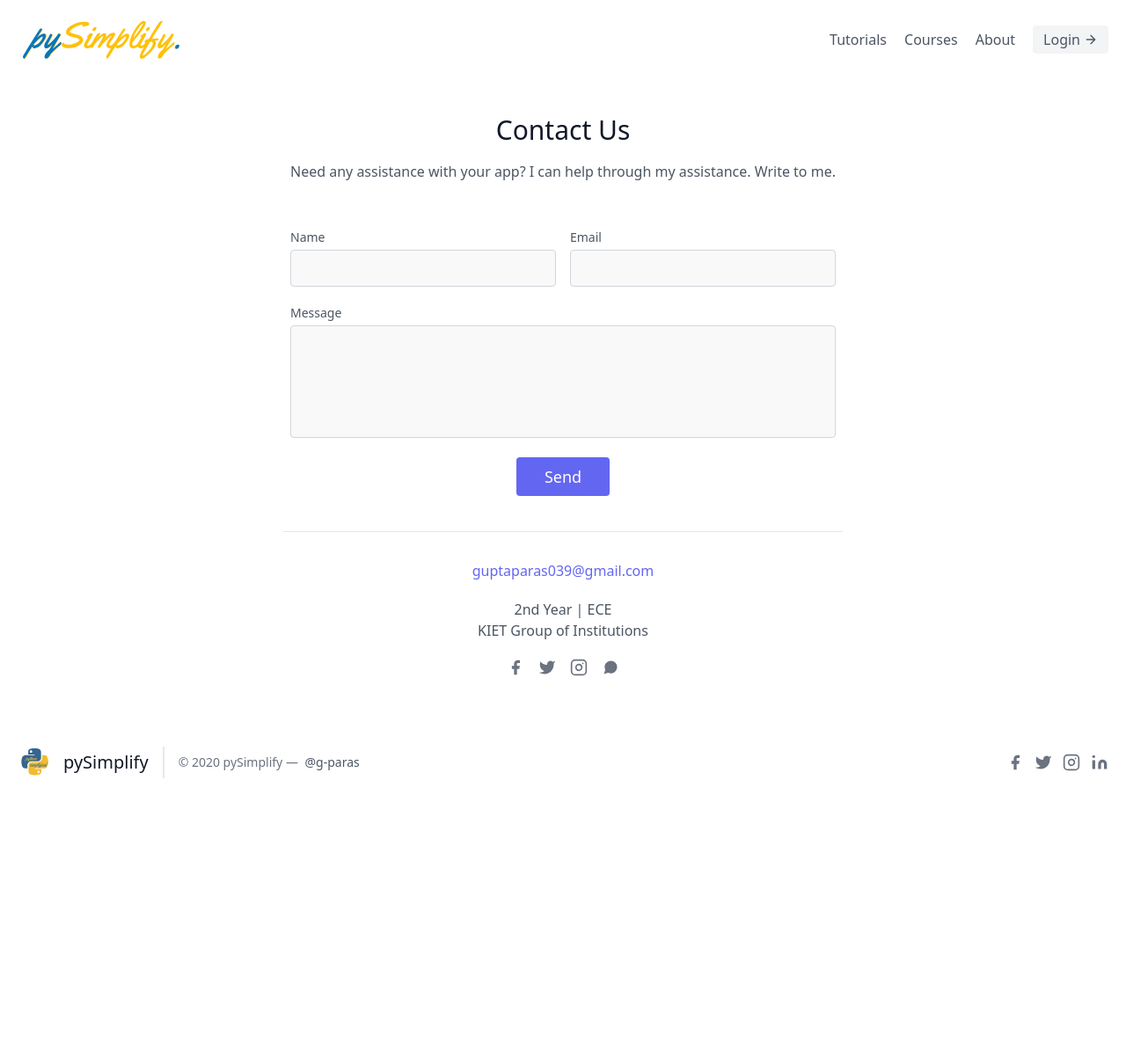
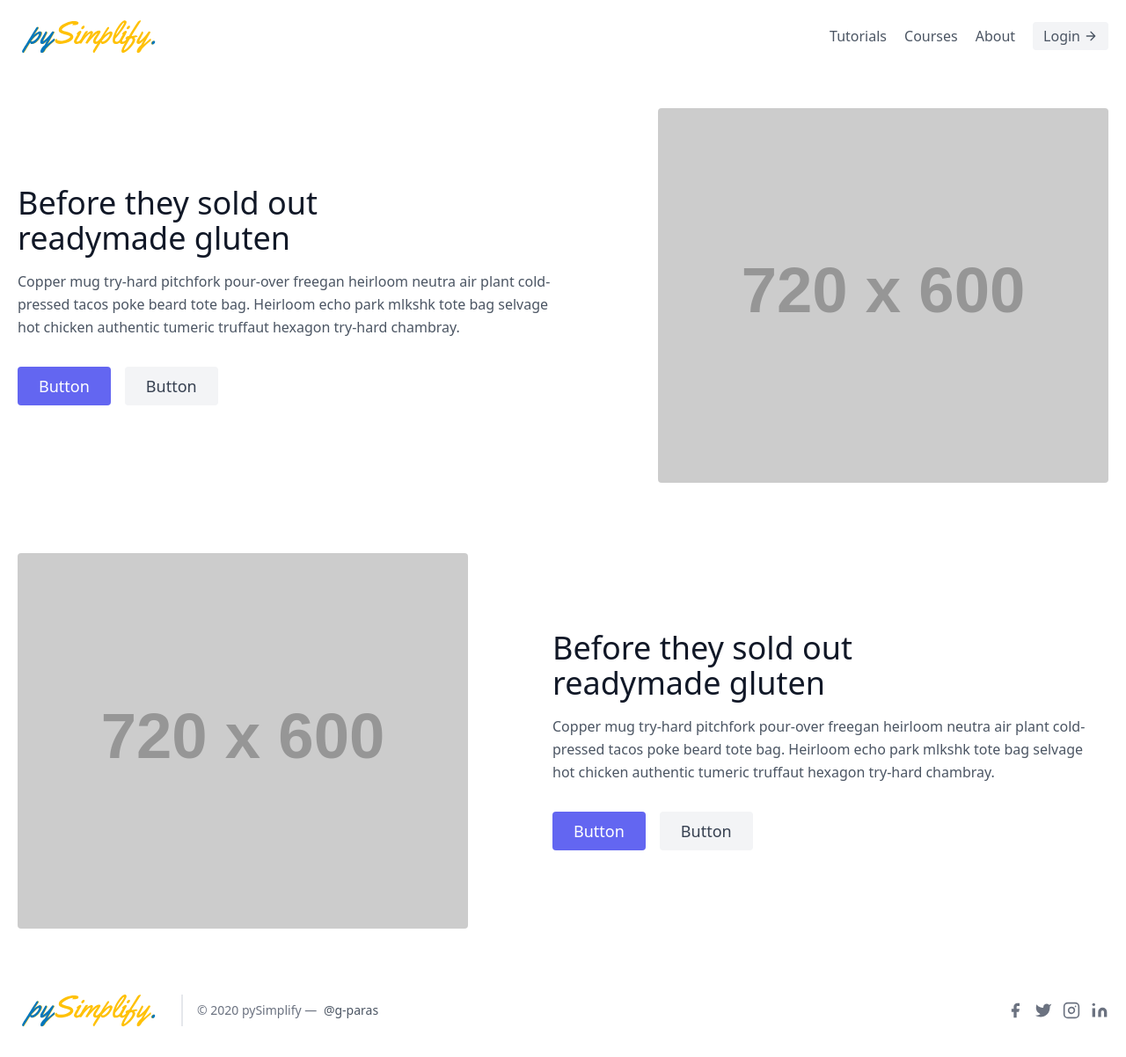
Before and after one commit to g-paras/pysimplify, a Flask app: page / in a window 1280 px wide. Shown: the whole page at 88% size. Before the commit the page ends 885 px from the top, so only its background shows below. Run offline with Flask 2, Linux system fonts and the light colour scheme; grey boxes labelled with a size stand in for pictures from a placeholder-image service; some libraries are stand-ins or nearby versions.

Commit message:
added more html and enhance file structure

```diff
--- a/source/__init__.py
+++ b/source/__init__.py
@@ -5,11 +5,6 @@ def create_app():
     app = Flask(__name__)
 
     app.config.from_pyfile('settings.py')
-
-    # default route to home page
-    @app.route('/')
-    def home():
-        return render_template('index.html')
 
     @app.route('/sometest')
     def some_test():
@@ -37,4 +32,7 @@ def create_app():
     from .routes import courses
     app.register_blueprint(courses.courses)
 
+    from .routes import tutorials
+    app.register_blueprint(tutorials.tuts)
+
     return app
--- a/source/routes/views.py
+++ b/source/routes/views.py
@@ -1,8 +1,13 @@
 from flask import Blueprint, render_template
 
-home = Blueprint('home', __name__, url_prefix='/home')
+home = Blueprint('home', __name__)
 
 
 @home.route('/')
 def index():
-    return render_template('home.html')
+    return render_template('index.html')
+
+
+@home.route('/about')
+def about():
+    return render_template('about.html')
--- a/source/templates/index.html
+++ b/source/templates/index.html
@@ -1,136 +1,88 @@
 {% extends "layout.html" %} {% block title %} pySimplify {% endblock %} {% block
 content %}
-
-<!-- -----------------------------------------contact form--------------------------------------  -->
-<!-- -----------------------------------------contact form--------------------------------------  -->
-<section class="text-gray-600 body-font relative">
-  <div class="container px-5 py-10 mx-auto">
-    <div class="flex flex-col text-center w-full mb-12">
+<!-- --------------------------------------- hero section --------------------------------------- -->
+<section class="text-gray-600 body-font">
+  <div
+    class="container mx-auto flex px-5 py-10 md:flex-row flex-col items-center"
+  >
+    <div
+      class="lg:flex-grow md:w-1/2 lg:pr-24 md:pr-16 flex flex-col md:items-start md:text-left mb-16 md:mb-0 items-center text-center"
+    >
       <h1
-        class="sm:text-3xl text-2xl font-medium title-font mb-4 text-gray-900"
+        class="title-font sm:text-4xl text-3xl mb-4 font-medium text-gray-900"
       >
-        Contact Us
+        Before they sold out <br class="hidden lg:inline-block" />readymade
+        gluten
       </h1>
-      <p class="lg:w-2/3 mx-auto leading-relaxed text-base">
-        Need any assistance with your app? I can help through my assistance.
-        Write to me.
+      <p class="mb-8 leading-relaxed">
+        Copper mug try-hard pitchfork pour-over freegan heirloom neutra air
+        plant cold-pressed tacos poke beard tote bag. Heirloom echo park mlkshk
+        tote bag selvage hot chicken authentic tumeric truffaut hexagon try-hard
+        chambray.
       </p>
+      <div class="flex justify-center">
+        <button
+          class="inline-flex text-white bg-indigo-500 border-0 py-2 px-6 focus:outline-none hover:bg-indigo-600 rounded text-lg"
+        >
+          Button
+        </button>
+        <button
+          class="ml-4 inline-flex text-gray-700 bg-gray-100 border-0 py-2 px-6 focus:outline-none hover:bg-gray-200 rounded text-lg"
+        >
+          Button
+        </button>
       </div>
-    <div class="lg:w-1/2 md:w-2/3 mx-auto">
-      <div class="flex flex-wrap -m-2">
-        <div class="p-2 w-1/2">
-          <div class="relative">
-            <label for="name" class="leading-7 text-sm text-gray-600"
-              >Name</label
-            >
-            <input
-              type="text"
-              id="name"
-              name="name"
-              class="w-full bg-gray-100 bg-opacity-50 rounded border border-gray-300 focus:border-indigo-500 focus:bg-white focus:ring-2 focus:ring-indigo-200 text-base outline-none text-gray-700 py-1 px-3 leading-8 transition-colors duration-200 ease-in-out"
+    </div>
+    <div class="lg:max-w-lg lg:w-full md:w-1/2 w-5/6">
+      <img
+        class="object-cover object-center rounded"
+        alt="hero"
+        src="https://dummyimage.com/720x600"
       />
     </div>
   </div>
-        <div class="p-2 w-1/2">
-          <div class="relative">
-            <label for="email" class="leading-7 text-sm text-gray-600"
-              >Email</label
+</section>
+
+<section class="text-gray-600 body-font">
+  <div
+    class="container mx-auto flex px-5 py-10 md:flex-row flex-col items-center"
   >
-            <input
-              type="email"
-              id="email"
-              name="email"
-              class="w-full bg-gray-100 bg-opacity-50 rounded border border-gray-300 focus:border-indigo-500 focus:bg-white focus:ring-2 focus:ring-indigo-200 text-base outline-none text-gray-700 py-1 px-3 leading-8 transition-colors duration-200 ease-in-out"
+    <div class="lg:max-w-lg lg:w-full md:w-1/2 w-5/6 mb-10 md:mb-0">
+      <img
+        class="object-cover object-center rounded"
+        alt="hero"
+        src="https://dummyimage.com/720x600"
       />
     </div>
-        </div>
-        <div class="p-2 w-full">
-          <div class="relative">
-            <label for="message" class="leading-7 text-sm text-gray-600"
-              >Message</label
+    <div
+      class="lg:flex-grow md:w-1/2 lg:pl-24 md:pl-16 flex flex-col md:items-start md:text-left items-center text-center"
     >
-            <textarea
-              id="message"
-              name="message"
-              class="w-full bg-gray-100 bg-opacity-50 rounded border border-gray-300 focus:border-indigo-500 focus:bg-white focus:ring-2 focus:ring-indigo-200 h-32 text-base outline-none text-gray-700 py-1 px-3 resize-none leading-6 transition-colors duration-200 ease-in-out"
-            ></textarea>
-          </div>
-        </div>
-        <div class="p-2 w-full">
+      <h1
+        class="title-font sm:text-4xl text-3xl mb-4 font-medium text-gray-900"
+      >
+        Before they sold out <br class="hidden lg:inline-block" />readymade
+        gluten
+      </h1>
+      <p class="mb-8 leading-relaxed">
+        Copper mug try-hard pitchfork pour-over freegan heirloom neutra air
+        plant cold-pressed tacos poke beard tote bag. Heirloom echo park mlkshk
+        tote bag selvage hot chicken authentic tumeric truffaut hexagon try-hard
+        chambray.
+      </p>
+      <div class="flex justify-center">
         <button
-            class="flex mx-auto text-white bg-indigo-500 border-0 py-2 px-8 focus:outline-none hover:bg-indigo-600 rounded text-lg"
+          class="inline-flex text-white bg-indigo-500 border-0 py-2 px-6 focus:outline-none hover:bg-indigo-600 rounded text-lg"
         >
-            Send
+          Button
         </button>
-        </div>
-        <div class="p-2 w-full pt-8 mt-8 border-t border-gray-200 text-center">
-          <a class="text-indigo-500">guptaparas039@gmail.com</a>
-          <p class="leading-normal my-5">
-            2nd Year | ECE <br />KIET Group of Institutions
-          </p>
-          <span class="inline-flex">
-            <a class="text-gray-500">
-              <svg
-                fill="currentColor"
-                stroke-linecap="round"
-                stroke-linejoin="round"
-                stroke-width="2"
-                class="w-5 h-5"
-                viewBox="0 0 24 24"
+        <button
+          class="ml-4 inline-flex text-gray-700 bg-gray-100 border-0 py-2 px-6 focus:outline-none hover:bg-gray-200 rounded text-lg"
         >
-                <path
-                  d="M18 2h-3a5 5 0 00-5 5v3H7v4h3v8h4v-8h3l1-4h-4V7a1 1 0 011-1h3z"
-                ></path>
-              </svg>
-            </a>
-            <a class="ml-4 text-gray-500">
-              <svg
-                fill="currentColor"
-                stroke-linecap="round"
-                stroke-linejoin="round"
-                stroke-width="2"
-                class="w-5 h-5"
-                viewBox="0 0 24 24"
-              >
-                <path
-                  d="M23 3a10.9 10.9 0 01-3.14 1.53 4.48 4.48 0 00-7.86 3v1A10.66 10.66 0 013 4s-4 9 5 13a11.64 11.64 0 01-7 2c9 5 20 0 20-11.5a4.5 4.5 0 00-.08-.83A7.72 7.72 0 0023 3z"
-                ></path>
-              </svg>
-            </a>
-            <a class="ml-4 text-gray-500">
-              <svg
-                fill="none"
-                stroke="currentColor"
-                stroke-linecap="round"
-                stroke-linejoin="round"
-                stroke-width="2"
-                class="w-5 h-5"
-                viewBox="0 0 24 24"
-              >
-                <rect width="20" height="20" x="2" y="2" rx="5" ry="5"></rect>
-                <path
-                  d="M16 11.37A4 4 0 1112.63 8 4 4 0 0116 11.37zm1.5-4.87h.01"
-                ></path>
-              </svg>
-            </a>
-            <a class="ml-4 text-gray-500">
-              <svg
-                fill="currentColor"
-                stroke-linecap="round"
-                stroke-linejoin="round"
-                stroke-width="2"
-                class="w-5 h-5"
-                viewBox="0 0 24 24"
-              >
-                <path
-                  d="M21 11.5a8.38 8.38 0 01-.9 3.8 8.5 8.5 0 01-7.6 4.7 8.38 8.38 0 01-3.8-.9L3 21l1.9-5.7a8.38 8.38 0 01-.9-3.8 8.5 8.5 0 014.7-7.6 8.38 8.38 0 013.8-.9h.5a8.48 8.48 0 018 8v.5z"
-                ></path>
-              </svg>
-            </a>
-          </span>
-        </div>
+          Button
+        </button>
       </div>
     </div>
   </div>
 </section>
+
 {% endblock %}
--- a/source/templates/layout.html
+++ b/source/templates/layout.html
@@ -36,15 +36,15 @@
             src="{{ url_for('static', filename='img/brand.svg') }}"
             alt=""
             srcset=""
-            width="200"
+            width="170"
           />
         </a>
         <nav
           class="md:ml-auto flex flex-wrap items-center text-base justify-center"
         >
-          <a class="mr-5 hover:text-gray-900">Tutorials</a>
+          <a href="/tutorials/" class="mr-5 hover:text-gray-900">Tutorials</a>
           <a href="/courses/" class="mr-5 hover:text-gray-900">Courses</a>
-          <a class="mr-5 hover:text-gray-900">About</a>
+          <a href="/about" class="mr-5 hover:text-gray-900">About</a>
         </nav>
         <a
           class="inline-flex items-center bg-gray-100 border-0 py-1 px-3 focus:outline-none hover:bg-gray-200 rounded text-base mt-4 md:mt-0"
@@ -78,10 +78,10 @@
           class="flex title-font font-medium items-center md:justify-start justify-center text-gray-900"
         >
           <img
-            src="{{ url_for('static', filename='img/pysimplify-logo-min.svg') }}"
+            src="{{ url_for('static', filename='img/brand.svg') }}"
+            width="170"
             alt=""
           />
-          <span class="ml-3 text-xl">pySimplify</span>
         </a>
         <p
           class="text-sm text-gray-500 sm:ml-4 sm:pl-4 sm:border-l-2 sm:border-gray-200 sm:py-2 sm:mt-0 mt-4"
--- a/source/templates/login.html
+++ b/source/templates/login.html
@@ -4,11 +4,11 @@
   <div class="container px-5 py-10 mx-auto flex flex-wrap items-center">
     <div class="lg:w-3/5 md:w-1/2 md:pr-16 lg:pr-0 pr-0">
       <h1 class="title-font font-medium text-3xl text-gray-900">
-        Slow-carb next level shoindcgoitch ethical authentic, poko scenester
+        Pyimplify is a online & free learning platform
       </h1>
       <p class="leading-relaxed mt-4">
-        Poke slow-carb mixtape knausgaard, typewriter street art gentrify
-        hammock starladder roathse. Craies vegan tousled etsy austin.
+        Create a account or login with your account to keep track of your
+        courses progress
       </p>
     </div>
     <div
```
Also changed, not shown: source/routes/tutorials.py (added, +8 -0 lines), source/templates/about.html (added, +114 -0 lines), source/templates/tutorials.html (added, +104 -0 lines). Lines whose indentation alone changed are shown as unchanged.
